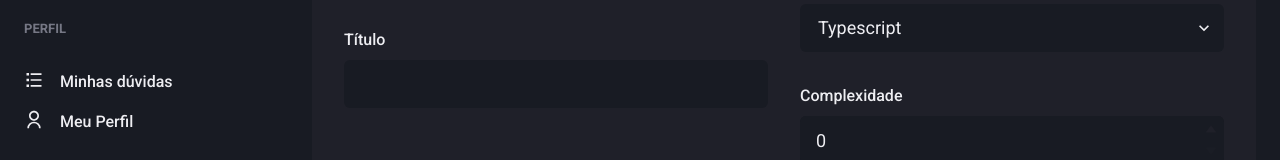
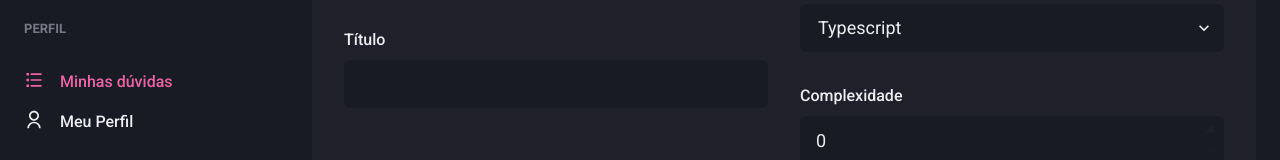
Before and after one commit to GabrielNogueiraBR/Software-Community-Open-Source, a Next.js app: page /user/questions/create in a window 1280 px wide. Shown: the part 265-425 px from the top of the page. Built offline with nearby package versions, Linux system fonts and the light colour scheme.

Commit message:
refact: Active Link

```diff
--- a/src/components/Sidebar/NavLink.tsx
+++ b/src/components/Sidebar/NavLink.tsx
@@ -14,11 +14,22 @@ interface NavLinkProps extends ChakraLinkProps {
   icon: ElementType;
   children: string;
   href: string;
+  shouldMatchExactHref?: boolean;
 }
 
-export function NavLink({ icon, children, href, ...rest }: NavLinkProps) {
+export function NavLink({
+  icon,
+  children,
+  href,
+  shouldMatchExactHref,
+  ...rest
+}: NavLinkProps) {
   return (
-    <ActiveLink href={href} shouldMatchExactHref passHref>
+    <ActiveLink
+      href={href}
+      shouldMatchExactHref={shouldMatchExactHref}
+      passHref
+    >
       <ChakraLink display="flex" alignContent="center" {...rest}>
         <Icon as={icon} fontSize="20" />
         <Text ml="4" fontWeight="medium">
--- a/src/components/Sidebar/SideBarNav.tsx
+++ b/src/components/Sidebar/SideBarNav.tsx
@@ -14,16 +14,28 @@ export function SideBarNav() {
   return (
     <Stack spacing="12" align="flex-start">
       <NavSection title="GERAL">
-        <NavLink icon={RiBarChart2Fill} href="/">Principais dúvidas</NavLink>
-        <NavLink icon={RiSearchLine} href="#">Encontrar dúvidas</NavLink>
+        <NavLink icon={RiBarChart2Fill} href="/" shouldMatchExactHref>
+          Principais dúvidas
+        </NavLink>
+        <NavLink icon={RiSearchLine} href="#">
+          Encontrar dúvidas
+        </NavLink>
       </NavSection>
       <NavSection title="PERFIL">
-        <NavLink icon={RiListCheck} href="/user/questions">Minhas dúvidas</NavLink>
-        <NavLink icon={RiUserLine} href="#">Meu Perfil</NavLink>
+        <NavLink icon={RiListCheck} href="/user/questions">
+          Minhas dúvidas
+        </NavLink>
+        <NavLink icon={RiUserLine} href="#">
+          Meu Perfil
+        </NavLink>
       </NavSection>
       <NavSection title="CATEGORIAS">
-        <NavLink icon={RiSettings2Line} href="#">DevOps</NavLink>
-        <NavLink icon={RiDatabaseLine} href="#">Banco de Dados</NavLink>
+        <NavLink icon={RiSettings2Line} href="#">
+          DevOps
+        </NavLink>
+        <NavLink icon={RiDatabaseLine} href="#">
+          Banco de Dados
+        </NavLink>
       </NavSection>
     </Stack>
   );
```
